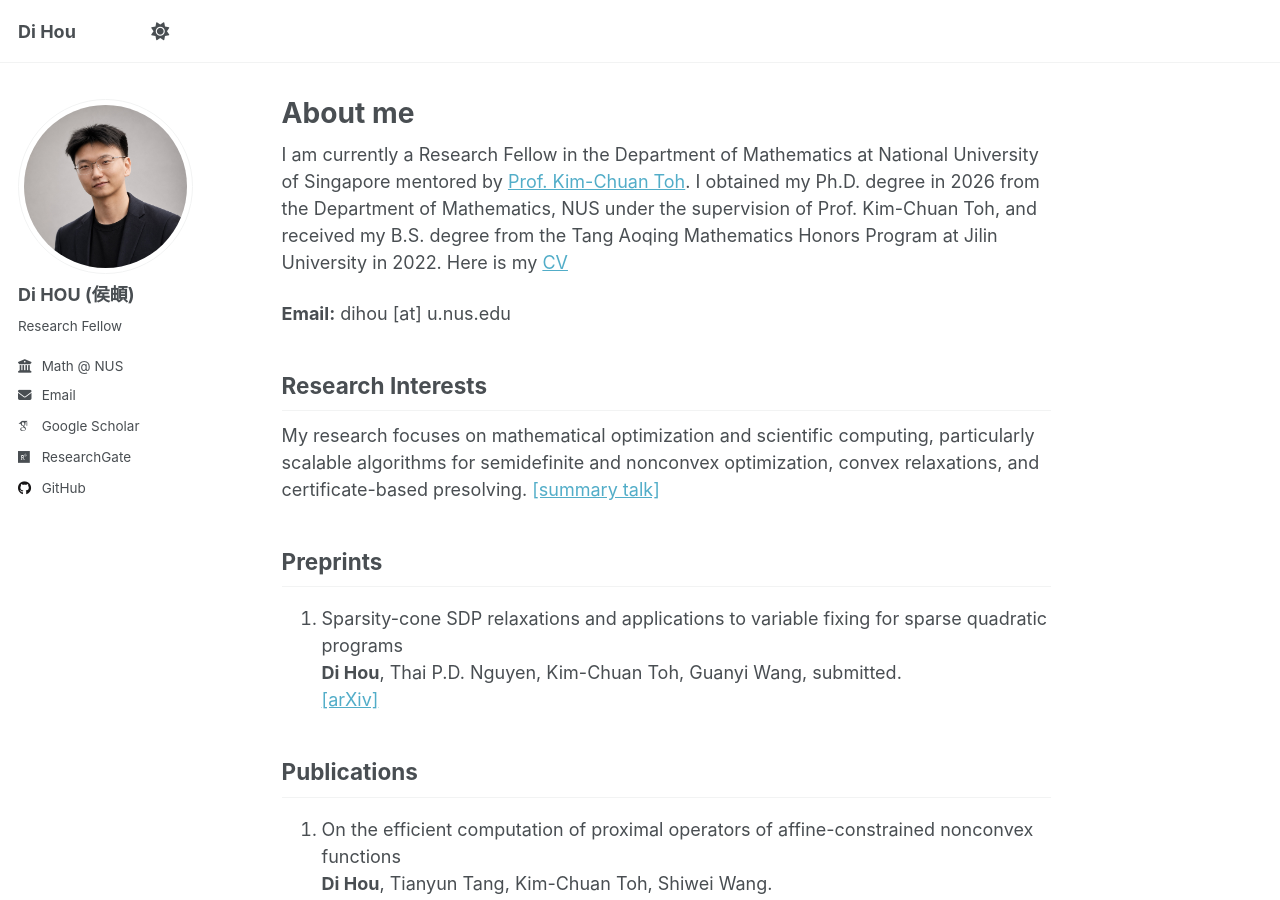
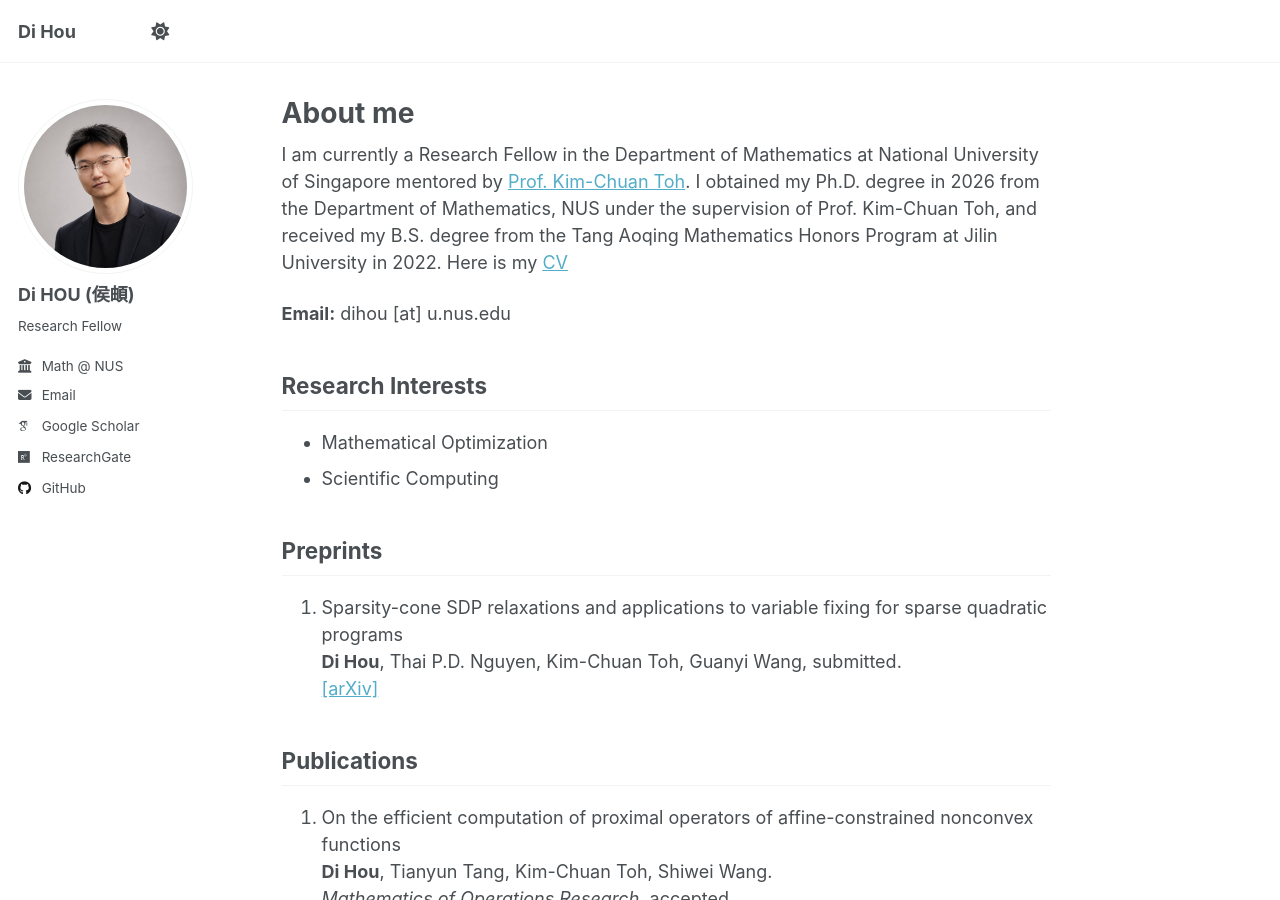
Before and after one commit to HouDiOpt/HouDiOpt.github.io, a Jekyll site: the page built from _pages/about.md, in a window 1280 px wide and 900 px high. Built offline with Jekyll 4.4.1, drawn with Linux system fonts in a browser that asks for light colours; some web fonts are replaced; a script that is not in the unit is left out.

Commit message:
Simplify research interests into broad bullet points

```diff
--- a/_pages/about.md
+++ b/_pages/about.md
@@ -13,7 +13,8 @@ I am currently a Research Fellow in the Department of Mathematics at National Un
 
 Research Interests
 ------
-My research focuses on mathematical optimization and scientific computing, particularly scalable algorithms for semidefinite and nonconvex optimization, convex relaxations, and certificate-based presolving. [[summary talk]](/files/RiNNAL-X.pdf)
+- Mathematical Optimization
+- Scientific Computing
 
 Preprints
 ------
```
